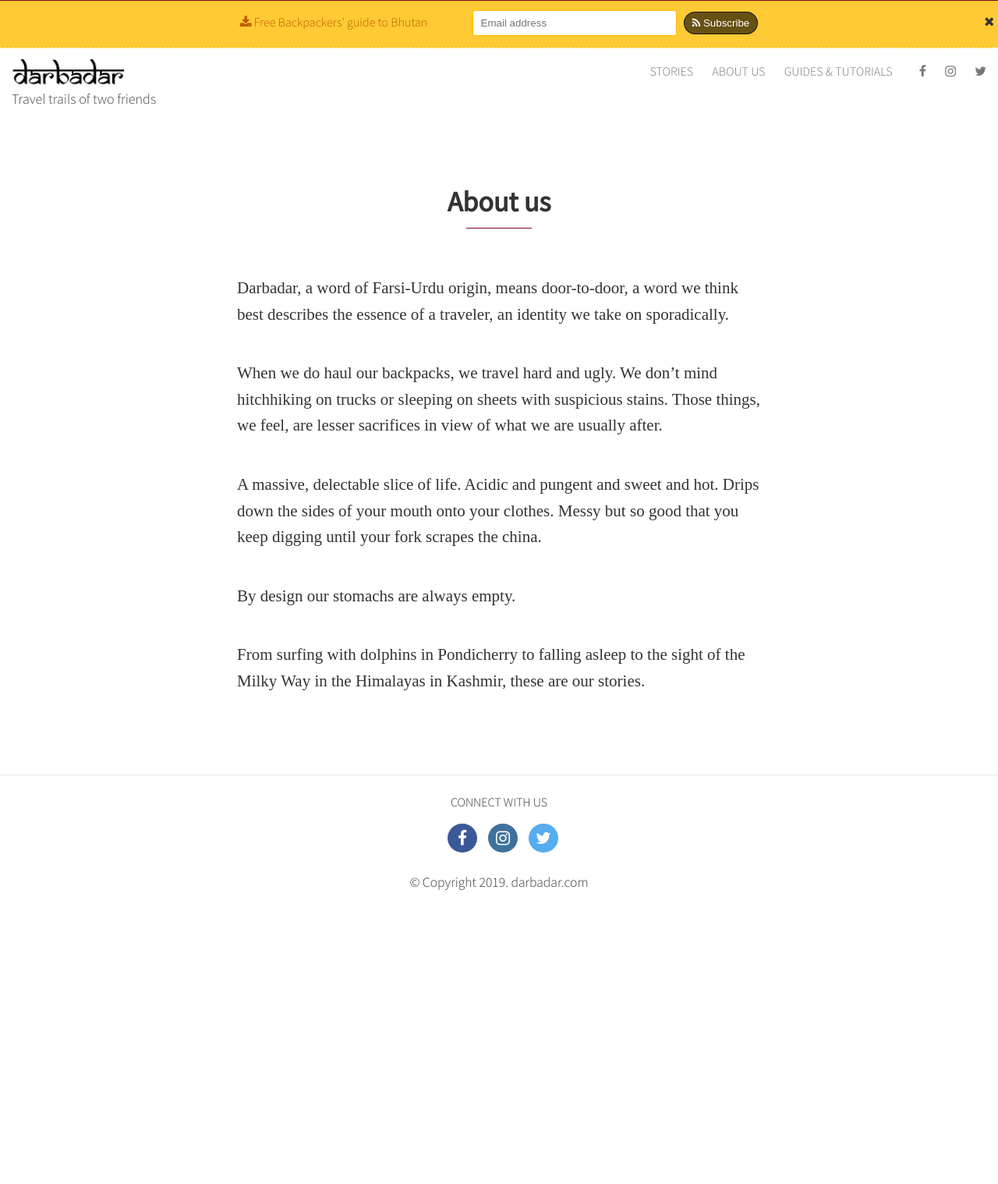
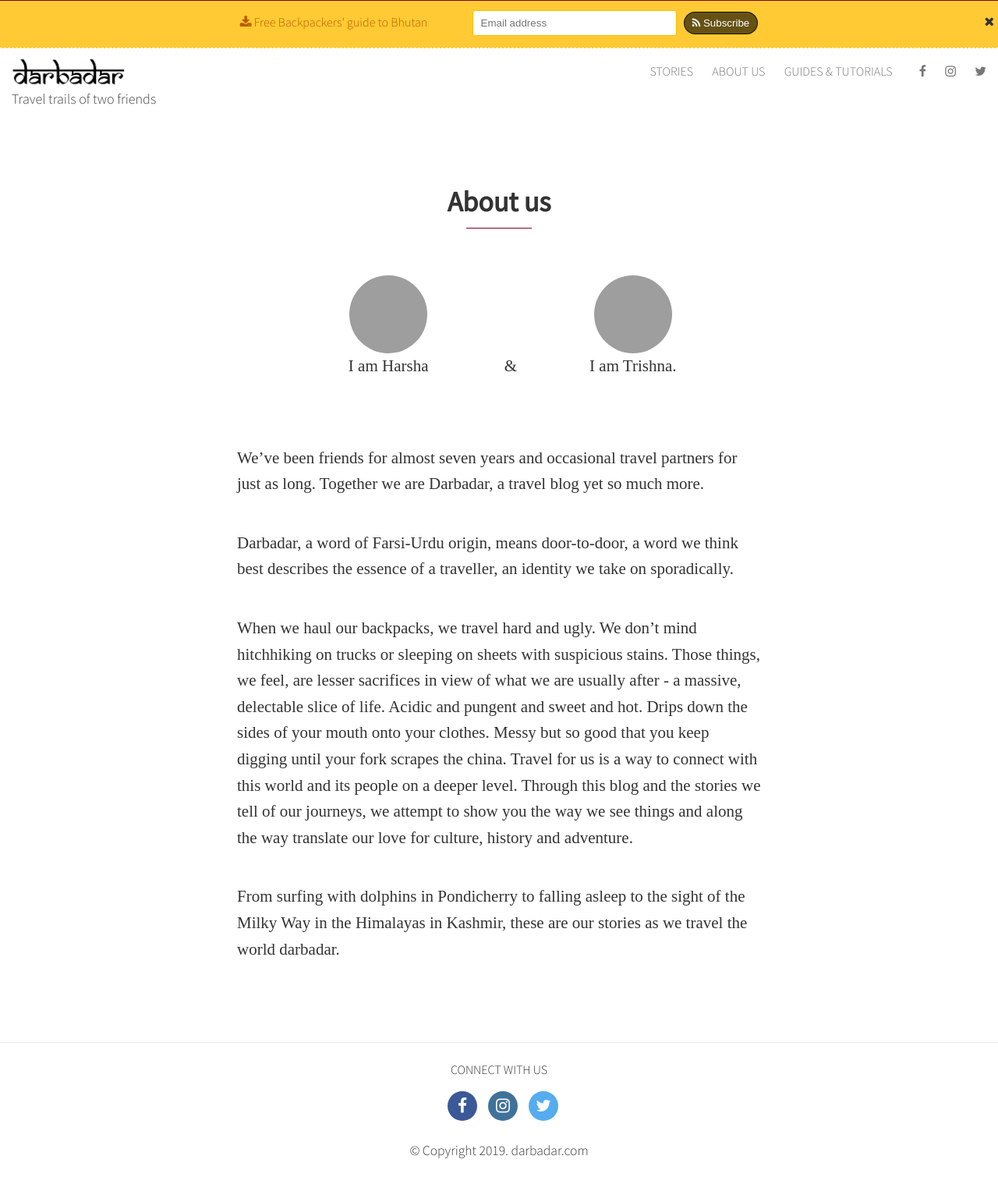
Before and after one commit to harshac/darbadar, a Jekyll site: the page built from about.md, in a window 1280 px wide. Shown: the whole page at 78% size. Built offline with Jekyll 4.4.1, drawn with Linux system fonts in a browser that asks for light colours; nearby versions of some CDN libraries; some web fonts are replaced; before the commit the page ends 1175 px from its top, so only the background shows below that; grey boxes are pictures that could not be loaded.

Commit message:
Adds team to about us

```diff
--- /dev/null
+++ b/_includes/about-us.html
@@ -0,0 +1,50 @@
+<div class="post">
+    <header class="page-heading">
+        <h1 class="post-title">{{ page.title }}</h1>
+    </header>
+
+    <section class="about">
+        <article class="post-content">
+            <ul class="crew-container">
+                <li class="crew-member">
+                    <img src="http://placekitten.com/200/200"/>
+                    <div>
+                        <p>I am Harsha</p>
+                    </div>
+                </li>
+                <li class="connector"><p>&</p></li>
+                <li class="crew-member">
+                    <img src="http://placekitten.com/200/200"/>
+                    <div>
+                        <p>I am Trishna.</p>
+                    </div>
+                </li>
+            </ul>
+            <p></p>
+
+            <p>We’ve been friends for almost seven years and occasional travel partners for just as long. Together we
+                are Darbadar, a travel blog yet so much more. </p>
+
+            <p>Darbadar, a word of Farsi-Urdu origin, means door-to-door, a word we think best describes the essence of
+                a traveller, an identity we take on sporadically.</p>
+
+            <p>When we haul our backpacks, we travel hard and ugly. We don’t mind hitchhiking on trucks or sleeping on
+                sheets with suspicious stains. Those things, we feel, are lesser sacrifices in view of what we are
+                usually
+                after - a massive, delectable slice of life. Acidic and pungent and sweet and hot. Drips down the sides
+                of
+                your mouth onto your clothes. Messy but so good that you keep digging until your fork scrapes the china.
+                Travel for us is a way to connect with this world and its people on a deeper level. Through this blog
+                and
+                the stories we tell of our journeys, we attempt to show you the way we see things and along the way
+                translate our love for culture, history and adventure. </p>
+
+            <p>
+                From surfing with dolphins in Pondicherry to falling asleep to the sight of the Milky Way in the
+                Himalayas
+                in Kashmir, these are our stories as we travel the world darbadar.</p>
+
+        </article>
+    </section>
+
+</div>
--- a/_layouts/page.html
+++ /dev/null
@@ -1,18 +0,0 @@
----
-layout: default
----
-<div class="post">
-
-  {% if page.featureImage %}
-  	<header class="page-heading" style="background-image:url('{{page.featureImage}}')">
-  {% else %}
-   	<header class="page-heading">
-  {% endif %}
-  		<h1 class="post-title">{{ page.title }}</h1>
-  	</header>
-
-  <article class="post-content">
-    {{ content }}
-  </article>
-
-</div>
--- /dev/null
+++ b/_sass/_about.scss
@@ -0,0 +1,24 @@
+.crew-container {
+  text-align: center;
+  list-style-type: none;
+
+  .connector {
+    display: inline-block;
+  }
+}
+
+
+.crew-member {
+  width: 45%;
+  display: inline-block;
+  text-align: center;
+
+  img {
+    width: 100px;
+    border-radius: 50%;
+  }
+
+  div {
+    display: inline-block;
+  }
+}
--- a/_sass/homepage/_featured-section.scss
+++ b/_sass/homepage/_featured-section.scss
@@ -45,7 +45,8 @@
       width: 100%;
       position: absolute;
       bottom: -15%;
-      left: 0;
+      display: block;
+      margin: auto;
       border-bottom: 1px solid $grey-color-light;
     }
   }
--- a/about.md
+++ b/about.md
@@ -1,15 +1,7 @@
 ---
-layout: page
+layout: default
 permalink: /about-us/
 title: About us
 ---
 
-Darbadar, a word of Farsi-Urdu origin, means door-to-door, a word we think best describes the essence of a traveler, an identity we take on sporadically.
-
-When we do haul our backpacks, we travel hard and ugly. We don’t mind hitchhiking on trucks or sleeping on sheets with suspicious stains. Those things, we feel, are lesser sacrifices in view of what we are usually after.
-
-A massive, delectable slice of life. Acidic and pungent and sweet and hot. Drips down the sides of your mouth onto your clothes. Messy but so good that you keep digging until your fork scrapes the china.
-
-By design our stomachs are always empty.
-
-From surfing with dolphins in Pondicherry to falling asleep to the sight of the Milky Way in the Himalayas in Kashmir, these are our stories.
+{% include about-us.html %}
--- a/css/main.scss
+++ b/css/main.scss
@@ -60,6 +60,7 @@ $video-box-height: $box-image-height + 50;
         "syntax-highlighting",
         "formatting",
         "btw",
+        "about",
         "post/layout",
         "post/social-media",
         "post/postcards",
```
